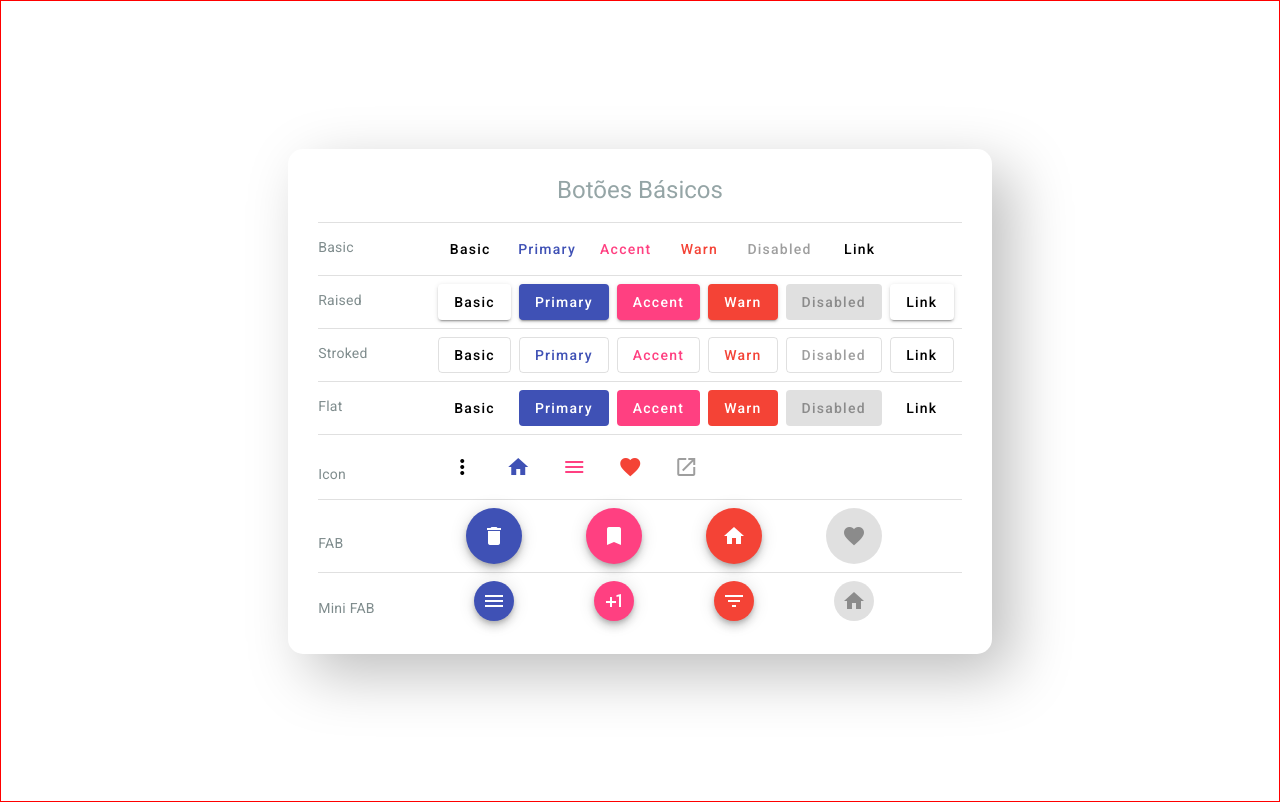
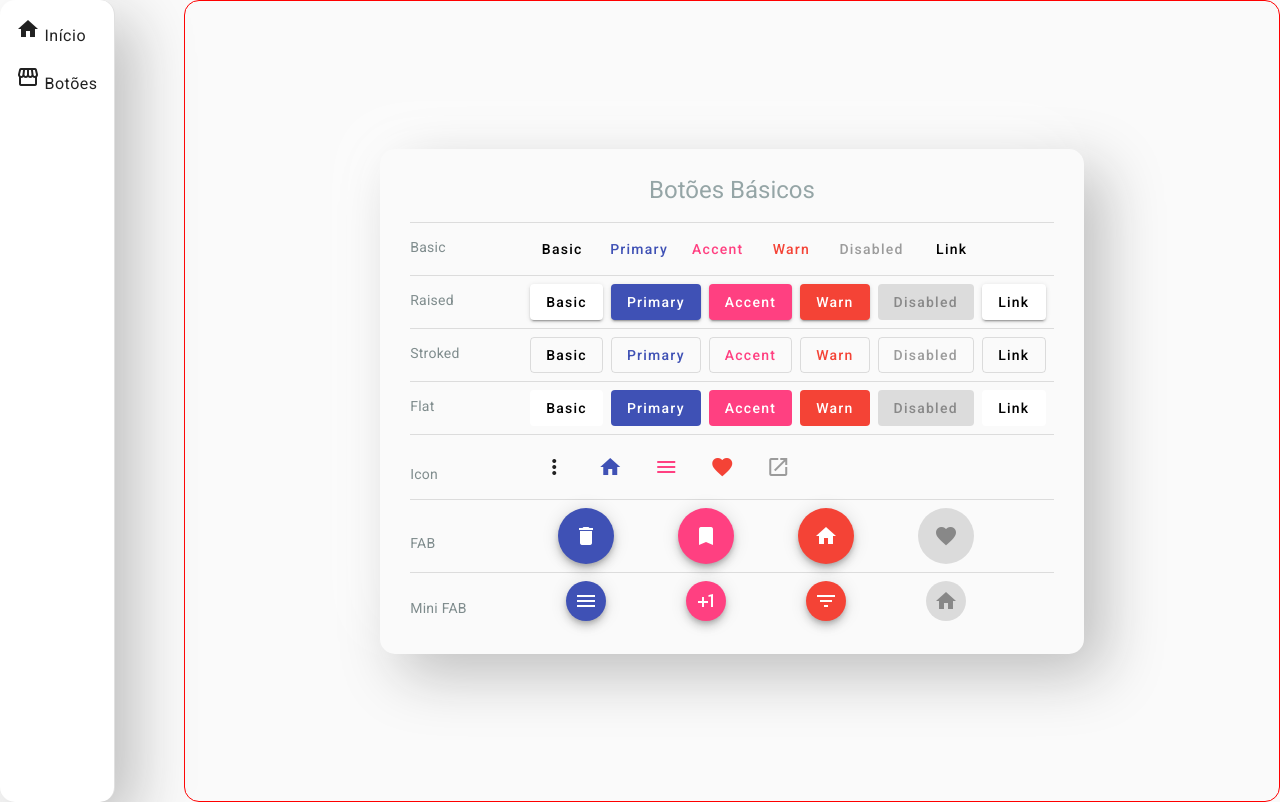
Before and after one commit to peddrobatista/my-app, an Angular app: page / in a window 1280 px wide. Built offline with nearby package versions, Linux system fonts and the light colour scheme.

Commit message:
Atualizando componentes...

```diff
--- a/src/app/app.component.html
+++ b/src/app/app.component.html
@@ -1 +1 @@
-<app-botoes></app-botoes>
+<app-nav></app-nav>
--- a/src/app/components/botoes/botoes.component.css
+++ b/src/app/components/botoes/botoes.component.css
@@ -1,9 +1,10 @@
 .container {
     display: flex;
     align-items: center;
+    min-height: 100vh;
     justify-content: center;
-    min-height: 100vh;
     border: 1px solid red;
+    border-radius: 15px;
 }
 .content {
     padding: 25px 30px;
--- /dev/null
+++ b/src/app/components/nav/nav.component.css
@@ -0,0 +1,9 @@
+.sidenav {
+    border-radius: 15px;
+    box-shadow:  20px 20px 60px #bebebe,
+             -20px -20px 60px #ffffff;
+}
+.nav-list a {
+    display: flex;
+    align-items: center;
+}
--- /dev/null
+++ b/src/app/components/nav/nav.component.html
@@ -0,0 +1,17 @@
+<mat-sidenav-container class="container">
+    <mat-sidenav mode="side" opened class="sidenav">
+        <mat-nav-list class="nav-list">
+            <a mat-list-item>
+                <i class="material-icons">home</i>
+                Início
+            </a>
+            <a mat-list-item>
+                <i class="material-icons">storefront</i>
+                Botões
+            </a>
+        </mat-nav-list>
+    </mat-sidenav>
+    <mat-sidenav-content class="content">
+        <app-botoes></app-botoes>
+    </mat-sidenav-content>
+</mat-sidenav-container>
--- a/src/styles.css
+++ b/src/styles.css
@@ -1,8 +1,12 @@
 /* You can add global styles to this file, and also import other style files */
 
-html, body { height: 100%; }
+
 h1 {
     color: #95a5a6;
     text-align: center;
 }
-body { margin: 0; font-family: Roboto, "Helvetica Neue", sans-serif; }
+body {
+    min-height: 100vh;
+    margin: 0;
+    font-family: Roboto, "Helvetica Neue", sans-serif;
+}
```
Also changed, not shown: src/app/app.module.ts (+6 -2 lines), src/app/components/nav/nav.component.ts (added, +10 -0 lines), 1 other file (tests, documents, lock files or other folders).
